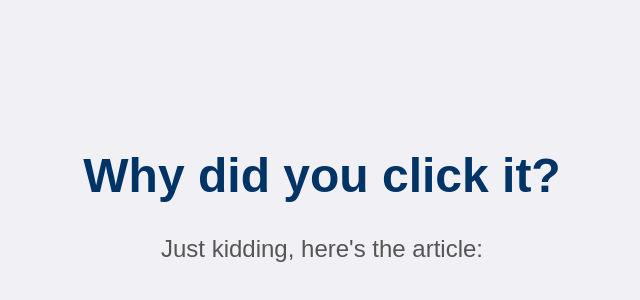
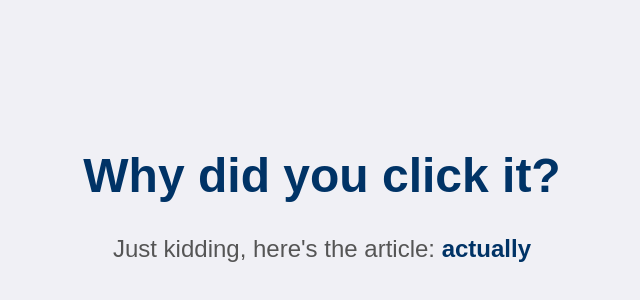
Before and after one commit to arqovia/link-2nd-attempt-, a plain HTML site: page index.html in a window 1280 px wide. Shown: the part 140-440 px from the top of the page, without its empty margins (318-958 px from the left). Drawn offline with Linux system fonts and the light colour scheme.

Commit message:
Update index.html

```diff
--- a/index.html
+++ b/index.html
@@ -31,6 +31,6 @@
 </head>
 <body>
     <h1>Why did you click it?</h1>
-    <p>Just kidding, here's the article: <a href="https://www.cisa.gov/news-events/news/avoiding-social-engineering-and-phishing-attacks" target="actually"></a></p>
+    <p>Just kidding, here's the article: <a href="https://www.cisa.gov/news-events/news/avoiding-social-engineering-and-phishing-attacks" target="actually">actually</a></p>
 </body>
 </html>
```
